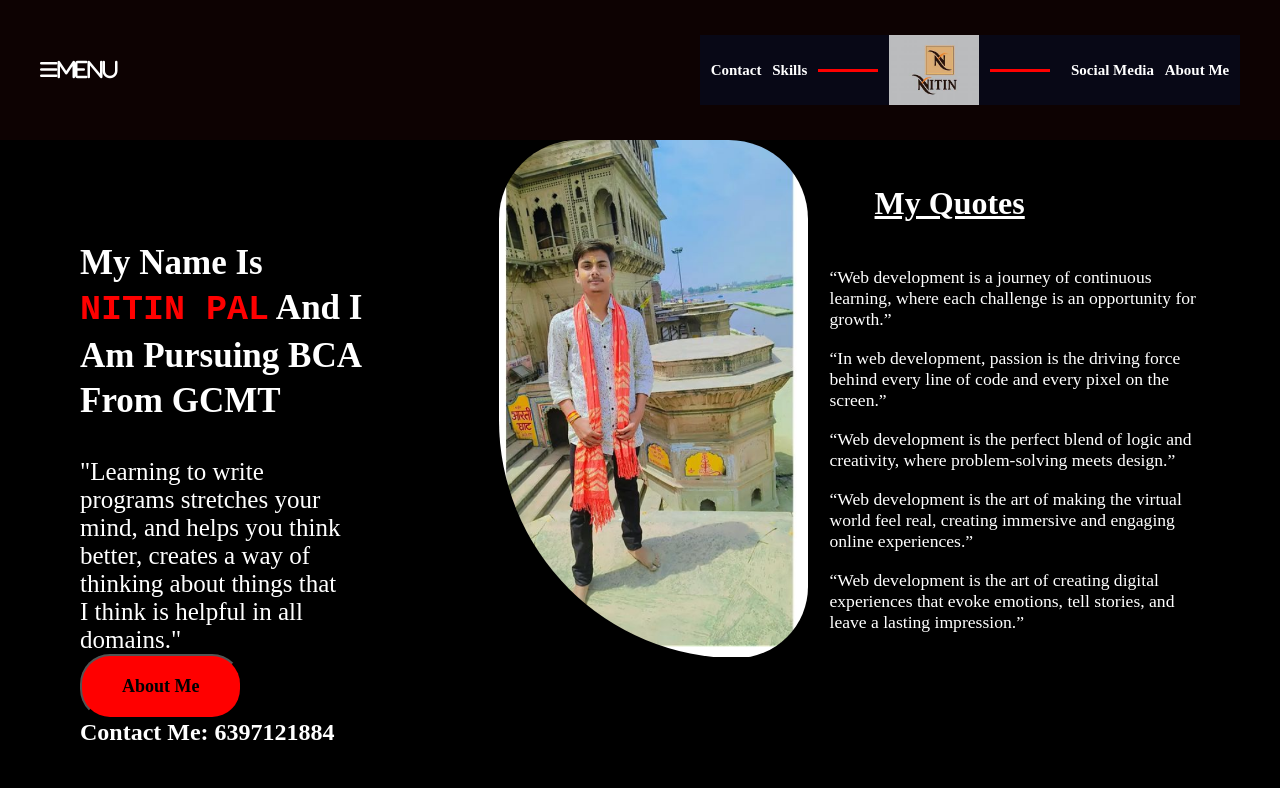
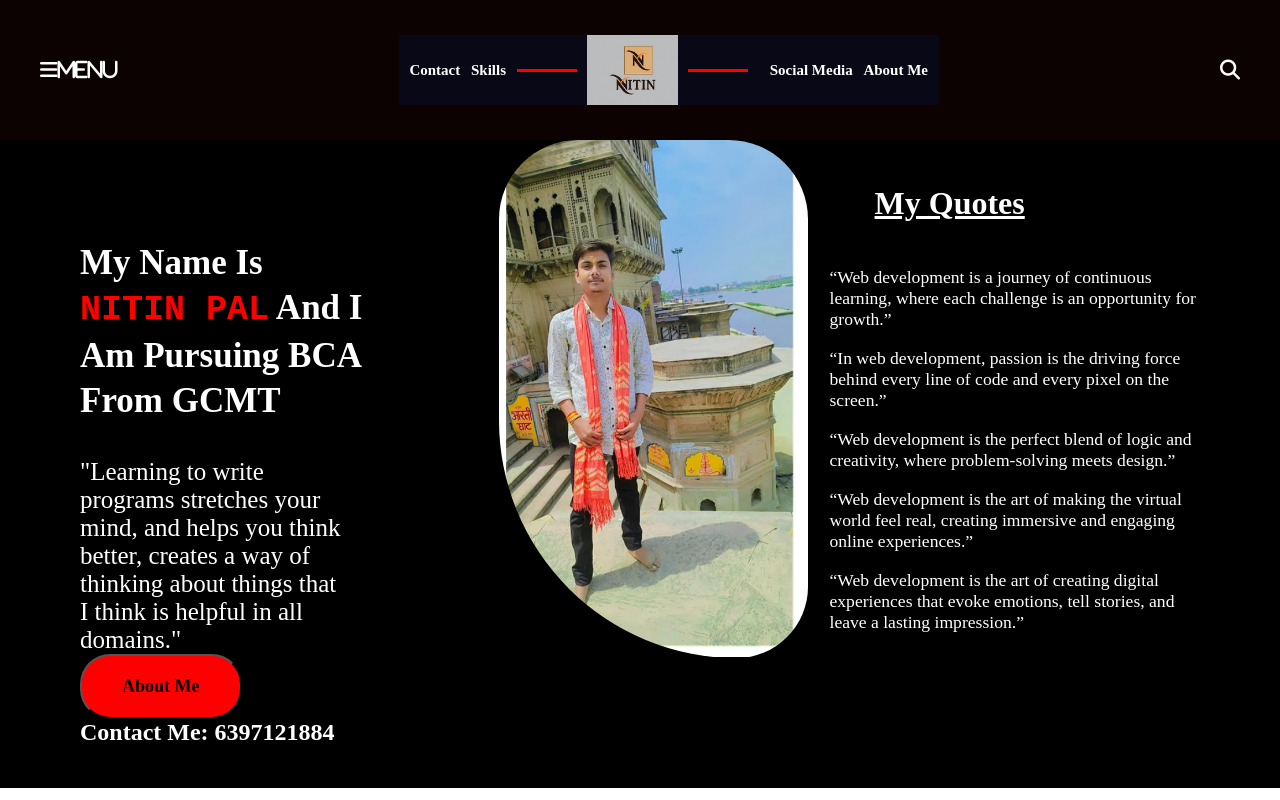
Before and after one commit to Nitin-Pal01/Landing-Page, a plain HTML site: page index.html in a window 1280 px wide. Drawn offline with Linux system fonts and the light colour scheme.

Commit message:
Update index.html

```diff
--- a/index.html
+++ b/index.html
@@ -21,7 +21,7 @@
                 <h5>Social Media</h5>
                 <h5>About Me</h5>
             </div>
-            <!-- <i class="fa-solid fa-magnifying-glass"></i> -->
+            <i class="fa-solid fa-magnifying-glass"></i>
       </div>
       </div>
       <div id="content">
```
